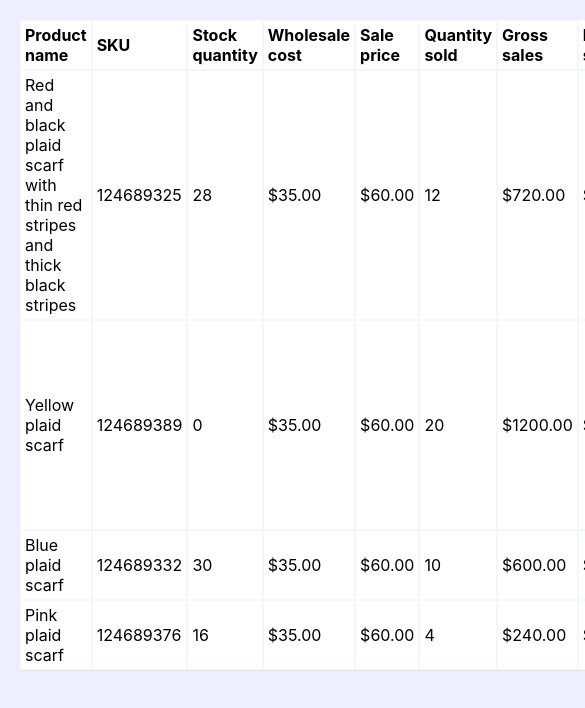
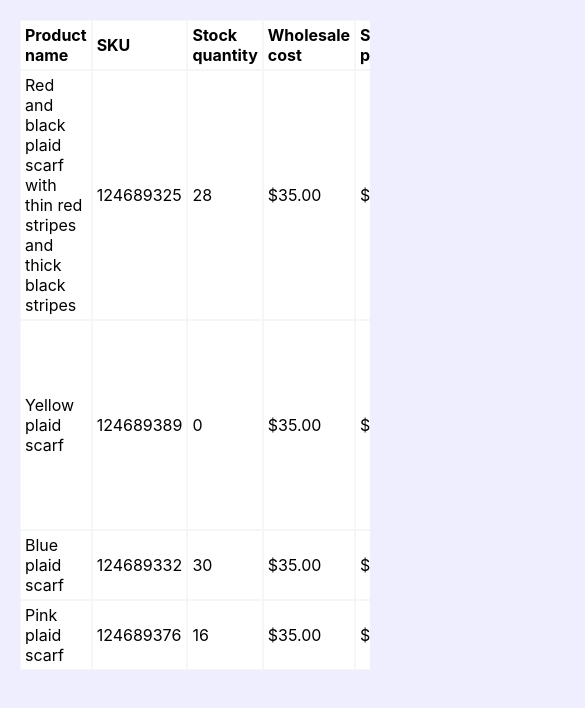
Before and after one commit to srymh/datatable, a React (Create React App) app: page / in a window 390 px wide. Shown: the top 708 px of the page, 585 px wide, since content can reach past the window. Built offline with nearby package versions, Linux system fonts and the light colour scheme.

Commit message:
Making it Responsive and Readable: Create a Scroll Container

```diff
--- a/src/components/DataTable.css
+++ b/src/components/DataTable.css
@@ -14,3 +14,7 @@
   padding: 4px;
   text-align: left;
 }
+
+.ScrollContainer {
+  overflow-x: auto;
+}
--- a/src/components/DataTable.tsx
+++ b/src/components/DataTable.tsx
@@ -55,10 +55,12 @@ class DataTable extends React.Component<DataTableProps> {
 
     return (
       <div className="DataTable">
-        <table className="Table">
-          <thead>{theadMarkup}</thead>
-          <tbody>{tbodyMarkup}</tbody>
-        </table>
+        <div className="ScrollContainer">
+          <table className="Table">
+            <thead>{theadMarkup}</thead>
+            <tbody>{tbodyMarkup}</tbody>
+          </table>
+        </div>
       </div>
     );
   }
```
Also changed, not shown: 1 other file (tests, documents, lock files or other folders).
